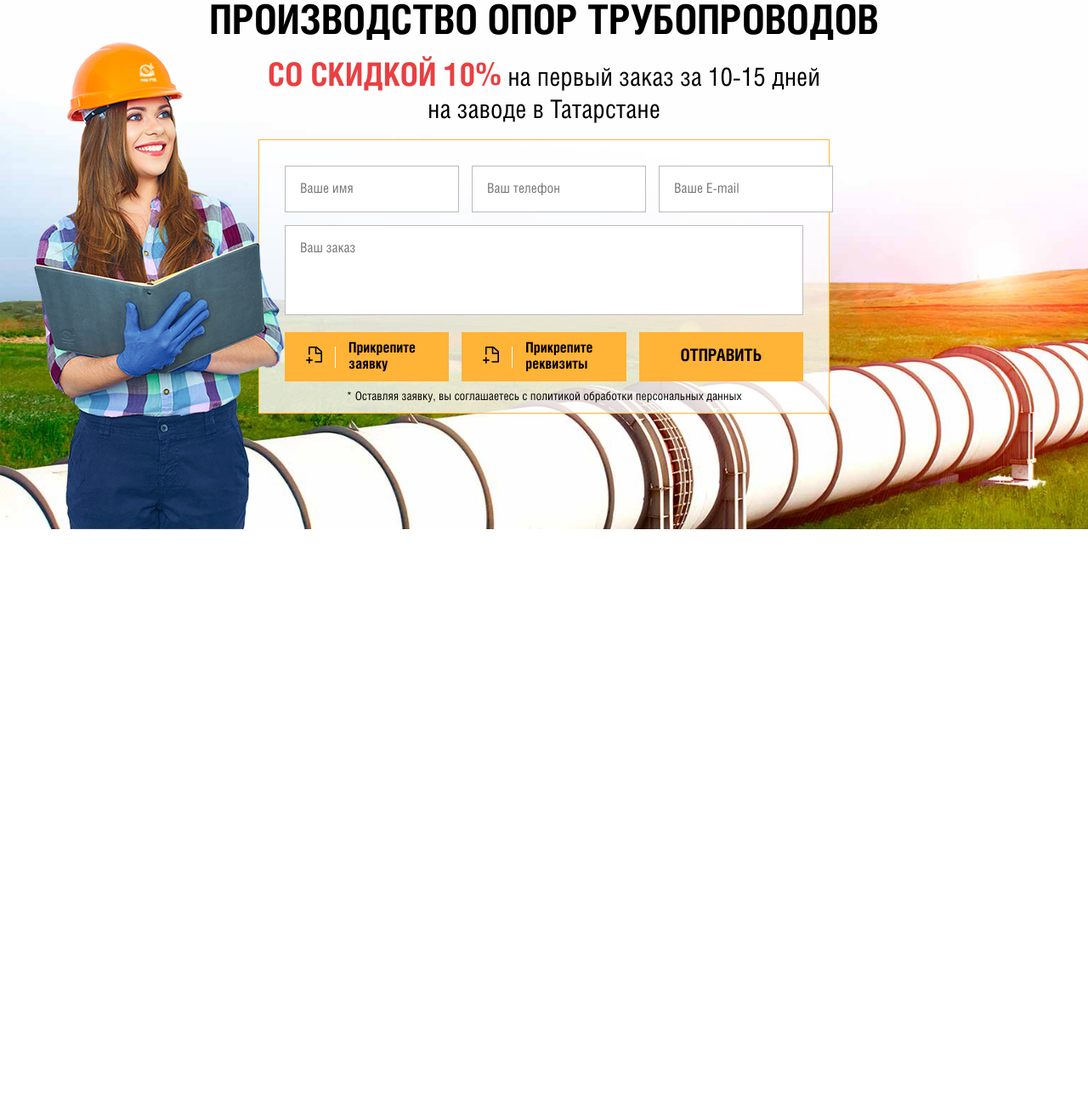
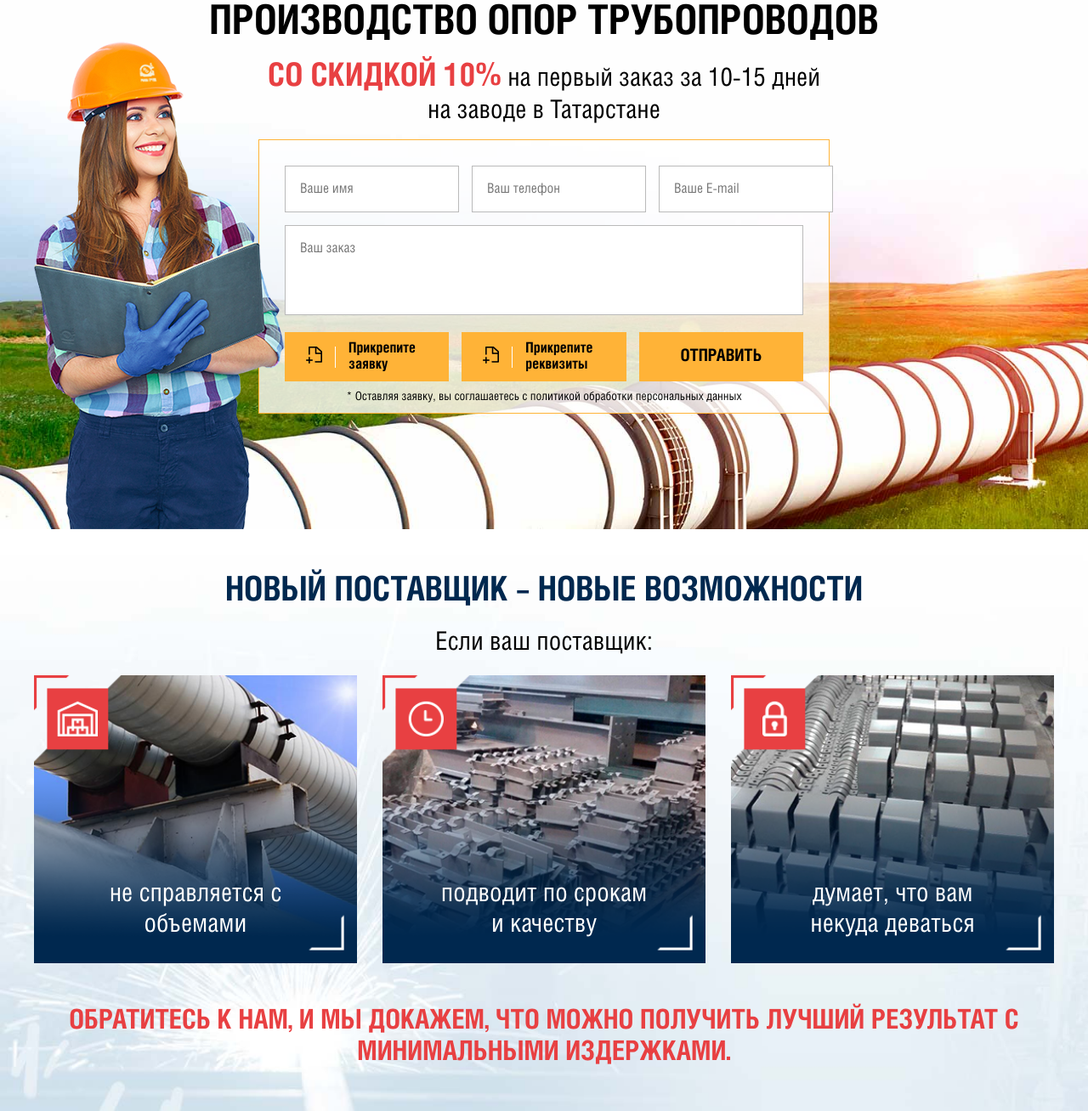
Before and after one commit to Wasth/riannagroup-landing, a PHP site: page / in a window 1280 px wide. Shown: the part 133-1441 px from the top of the page at 85% size. Before the commit the page ends 756 px from the top, so only its background shows below. Run offline with PHP 8.4, Linux system fonts and the light colour scheme.

Commit message:
New block about new supplier was added

```diff
--- a/css/style.css
+++ b/css/style.css
@@ -70,7 +70,7 @@
 #main {
     background-image: url('../img/mainbg.jpg');
     background-size: cover;
-    height: 624px;
+    min-height: 624px;
 }
 #main .container {
     position: relative;
@@ -154,3 +154,57 @@
     float: left;
     border-right: 1px solid white;
 }
+
+/* new supplier */
+#newSupplier {
+    background-image: url('../img/newsupplier.jpg');
+    background-size: cover;
+    padding: 50px 0;
+}
+#newSupplier h1 {
+    font-weight: bold;
+    font-size: 40px;
+    color: #00284f;
+    text-align: center;
+}
+#newSupplier h2 {
+    color: #e84042;
+    font-size: 32px;
+    text-transform: uppercase;
+    text-align: center;
+    margin-top: 50px;
+}
+#newSupplier p {
+    font-size: 30px;
+    text-align: center;
+    margin-top: 20px;
+    margin-bottom: 20px;
+}
+#newSupplier .row-3 {
+    display: grid;
+    grid-template-columns: repeat(3, 1fr);
+    grid-gap: 30px;
+}
+#newSupplier .row-3 div {
+    background-size: contain;
+    height: 339px;
+    background-repeat: no-repeat;
+    text-align: center;
+    padding: 0 60px;
+}
+#newSupplier .row-3 div span {
+    color: #fff;
+    text-align: center;
+    font-size: 30px;
+    position: relative;
+    top: 240px;
+}
+#newSupplier #ns1 {
+    background-image: url('../img/1nsblock.png');
+}
+#newSupplier #ns2 {
+    background-image: url('../img/2nsblock.png');
+}
+#newSupplier #ns3 {
+    background-image: url('../img/3nsblock.png');
+}
--- a/index.html
+++ b/index.html
@@ -51,7 +51,18 @@
         </div>
     </div>
 
-
+    <div id="newSupplier" class="wrapper">
+        <div class="container">
+            <h1>НОВЫЙ ПОСТАВЩИК – НОВЫЕ ВОЗМОЖНОСТИ</h1>
+            <p>Если ваш поставщик:</p>
+            <div class="row-3">
+                <div id="ns1"><span>не справляется с объемами</span></div>
+                <div id="ns2"><span>подводит по срокам и качеству</span></div>
+                <div id="ns3"><span>думает, что вам некуда деваться</span></div>
+            </div>
+            <h2>обратитесь к нам, и мы докажем, что можно получить лучший результат с минимальными издержками.</h2>
+        </div>
+    </div>
 
 </body>
 </html>
```
Also changed, not shown: img/1nsblock.png (added), img/2nsblock.png (added), img/3nsblock.png (added), img/newsupplier.jpg (added).
